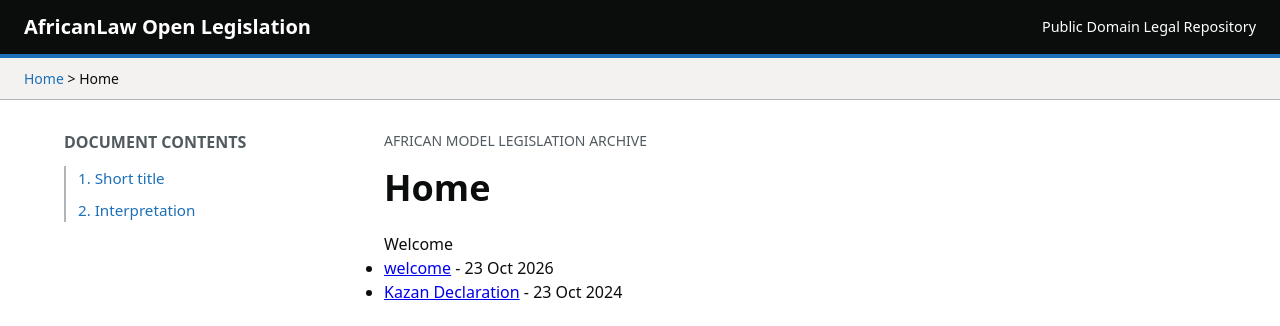
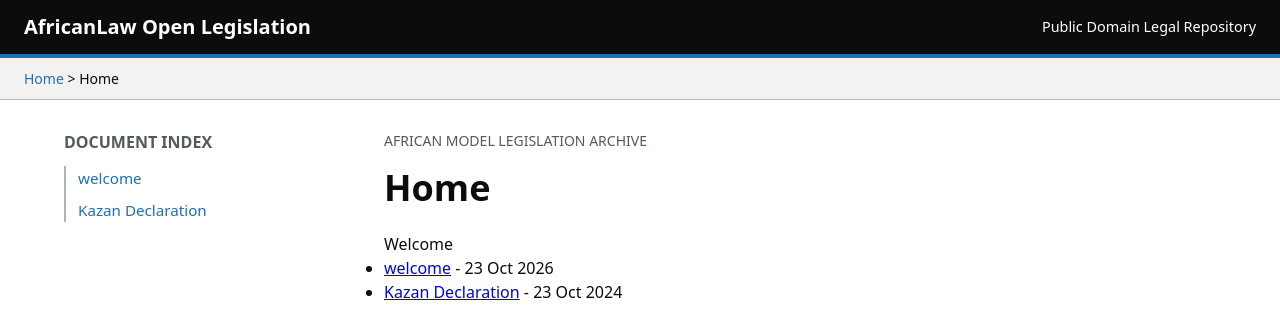
Before and after one commit to yesafrikaweb/africanlaw, a Jekyll site: the page built from index.md, in a window 1280 px wide. Shown: the top 326 px of the page. Built offline with Jekyll 4.4.1, drawn with Linux system fonts in a browser that asks for light colours.

Commit message:
Update default.html

```diff
--- a/_layouts/default.html
+++ b/_layouts/default.html
@@ -59,10 +59,11 @@
     <div class="container">
         <aside>
             <nav>
-                <h3>Document Contents</h3>
+                <h3>Document Index</h3>
                 <ul>
-                    <li><a href="#section-1">1. Short title</a></li>
-                    <li><a href="#section-2">2. Interpretation</a></li>
+                    {% for post in site.posts %}
+                    <li><a href="{{ post.url | relative_url }}">{{ post.title }}</a></li>
+                    {% endfor %}
                 </ul>
             </nav>
         </aside>
```
